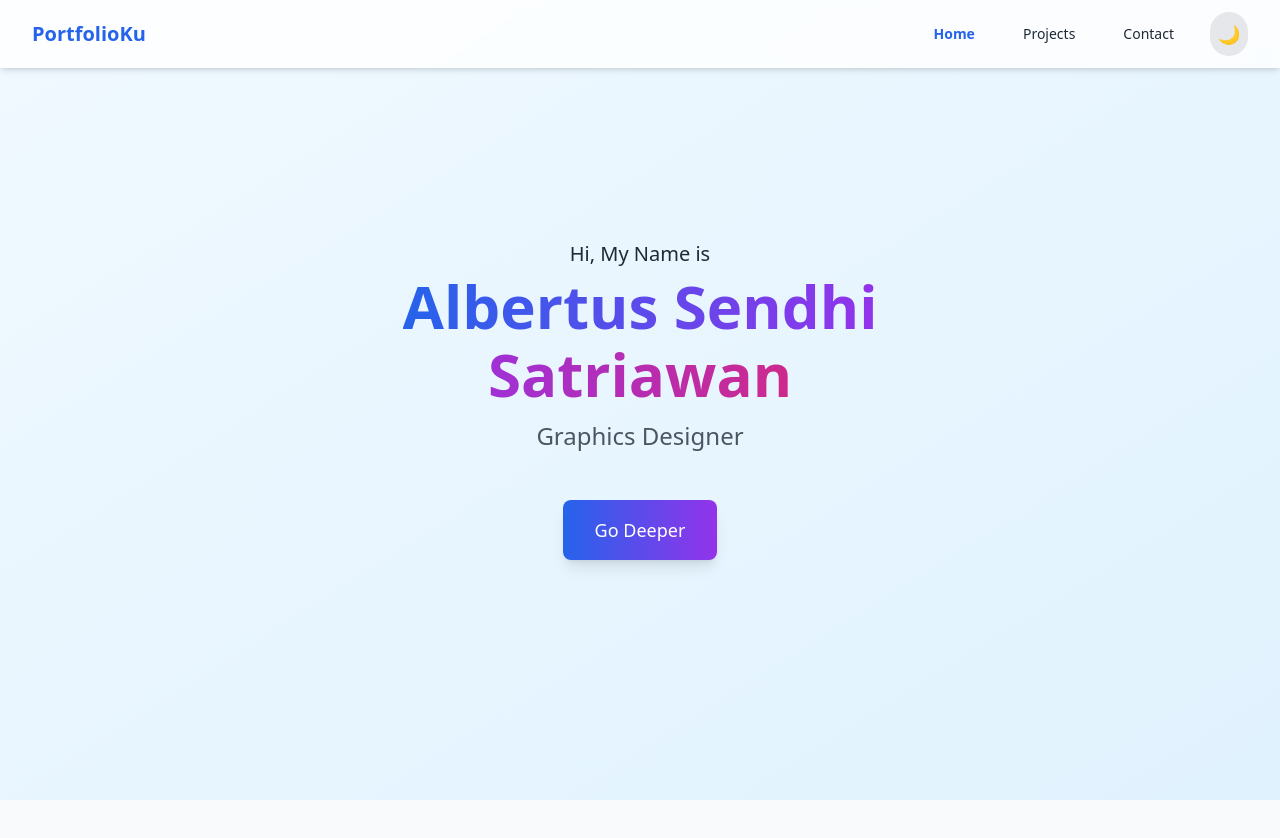
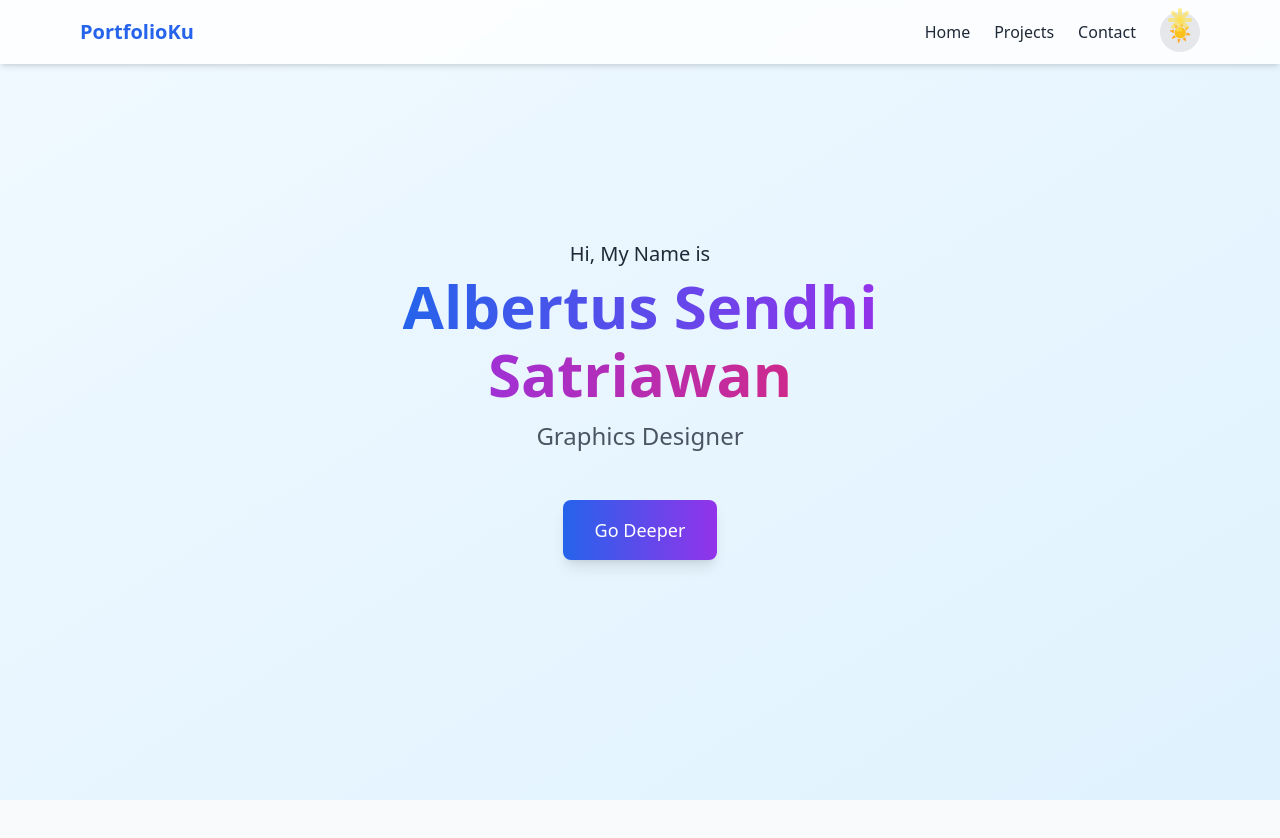
Before and after one commit to sendhi91/justacontent, a React (Create React App) app: page / in a window 1280 px wide. Shown: the top 838 px of the page. Built offline with nearby package versions, Linux system fonts and the light colour scheme.

Commit message:
Add files via upload

```diff
--- a/src/components/Navbar.jsx
+++ b/src/components/Navbar.jsx
@@ -1,17 +1,47 @@
 import React from 'react';
-import { Link, useLocation } from 'react-router-dom';
+import { Link } from 'react-router-dom';
 import { useDarkMode } from '../context/DarkModeContext';
+import { motion } from 'framer-motion';
 
 export default function Navbar() {
   const { darkMode, toggleDarkMode } = useDarkMode();
-  const location = useLocation();
 
-  // Helper to determine active link
-  const isActive = (path) => location.pathname === path;
+  // Animation variants for the toggle
+  const toggleVariants = {
+    light: {
+      rotate: 0,
+      scale: 1,
+      transition: { type: 'spring', stiffness: 300, damping: 10 }
+    },
+    dark: {
+      rotate: 90,
+      scale: 1.1,
+      transition: { type: 'spring', stiffness: 300, damping: 10 }
+    }
+  };
+
+  // Sun/moon rays animation
+  const rayVariants = {
+    light: {
+      opacity: 1,
+      rotate: 0,
+      scale: 1,
+      transition: { staggerChildren: 0.1 }
+    },
+    dark: {
+      opacity: 0,
+      rotate: 45,
+      scale: 0.5,
+      transition: { staggerChildren: 0.1 }
+    }
+  };
+
+  // Create 8 rays for the sun
+  const rays = Array(8).fill(0);
 
   return (
     <nav className="fixed w-full bg-white/80 dark:bg-gray-800/80 shadow-md z-50 backdrop-blur-sm">
-      <div className="max-w-7xl mx-auto px-4 sm:px-6 lg:px-8 py-3 flex justify-between items-center">
+      <div className="max-w-6xl mx-auto px-4 py-3 flex justify-between items-center">
         <Link
           to="/"
           className="text-xl font-bold text-blue-600 dark:text-blue-400 hover:text-blue-500 transition-colors"
@@ -19,51 +49,76 @@ export default function Navbar() {
           PortfolioKu
         </Link>
 
-        <div className="flex items-center space-x-4 sm:space-x-6">
-          <Link
-            to="/"
-            className={`px-3 py-2 rounded-md text-sm font-medium transition-colors ${
-              isActive('/')
-                ? 'text-blue-600 dark:text-blue-400 font-semibold'
-                : 'text-gray-800 dark:text-gray-200 hover:text-blue-500'
-            }`}
+        <div className="flex items-center space-x-6">
+          <Link to="/" className="text-gray-800 dark:text-gray-200 hover:text-blue-500">Home</Link>
+          <Link to="/projects" className="text-gray-800 dark:text-gray-200 hover:text-blue-500">Projects</Link>
+          <Link to="/contact" className="text-gray-800 dark:text-gray-200 hover:text-blue-500">Contact</Link>
+
+          {/* Enhanced Dark Mode Toggle */}
+          <motion.button
+            onClick={toggleDarkMode}
+            className="p-2 rounded-full bg-gray-200 dark:bg-gray-700 hover:bg-gray-300 dark:hover:bg-gray-600 transition-colors relative"
+            aria-label="Toggle dark mode"
+            variants={toggleVariants}
+            animate={darkMode ? "dark" : "light"}
+            style={{
+              width: '2.5rem',
+              height: '2.5rem',
+              display: 'flex',
+              alignItems: 'center',
+              justifyContent: 'center'
+            }}
           >
-            Home
-          </Link>
-
-          <Link
-            to="/projects"
-            className={`px-3 py-2 rounded-md text-sm font-medium transition-colors ${
-              isActive('/projects')
-                ? 'text-blue-600 dark:text-blue-400 font-semibold'
-                : 'text-gray-800 dark:text-gray-200 hover:text-blue-500'
-            }`}
-          >
-            Projects
-          </Link>
-
-          <Link
-            to="/contact"
-            className={`px-3 py-2 rounded-md text-sm font-medium transition-colors ${
-              isActive('/contact')
-                ? 'text-blue-600 dark:text-blue-400 font-semibold'
-                : 'text-gray-800 dark:text-gray-200 hover:text-blue-500'
-            }`}
-          >
-            Contact
-          </Link>
-
-          <button
-            onClick={toggleDarkMode}
-            className="p-2 rounded-full bg-gray-200 dark:bg-gray-700 hover:bg-gray-300 dark:hover:bg-gray-600 transition-colors"
-            aria-label="Toggle dark mode"
-          >
-            {darkMode ? (
-              <span className="text-yellow-300 text-lg">☀️</span>
-            ) : (
-              <span className="text-gray-600 text-lg">🌙</span>
-            )}
-          </button>
+            {/* Sun/Moon Core */}
+            <motion.div
+              className="absolute inset-0 flex items-center justify-center"
+            >
+              {darkMode ? (
+                <motion.span
+                  className="text-yellow-300 text-lg"
+                  key="moon"
+                  initial={{ scale: 0.5, rotate: -90 }}
+                  animate={{ scale: 1, rotate: 0 }}
+                  exit={{ scale: 0.5, rotate: 90 }}
+                >
+                  🌙
+                </motion.span>
+              ) : (
+                <motion.div
+                  className="relative"
+                  key="sun"
+                >
+                  {/* Sun Rays */}
+                  <motion.div
+                    className="absolute inset-0"
+                    variants={rayVariants}
+                  >
+                    {rays.map((_, i) => (
+                      <motion.div
+                        key={i}
+                        className="absolute bg-yellow-300 w-1 h-3 rounded-full"
+                        style={{
+                          left: '50%',
+                          top: '50%',
+                          originX: 0.5,
+                          originY: 0,
+                          x: '-50%',
+                          y: '-100%',
+                          rotate: i * 45
+                        }}
+                        variants={{
+                          light: { opacity: 0.6, scale: 1 },
+                          dark: { opacity: 0, scale: 0.5 }
+                        }}
+                      />
+                    ))}
+                  </motion.div>
+                  {/* Sun Center */}
+                  <span className="text-yellow-400 text-lg">☀️</span>
+                </motion.div>
+              )}
+            </motion.div>
+          </motion.button>
         </div>
       </div>
     </nav>
```
